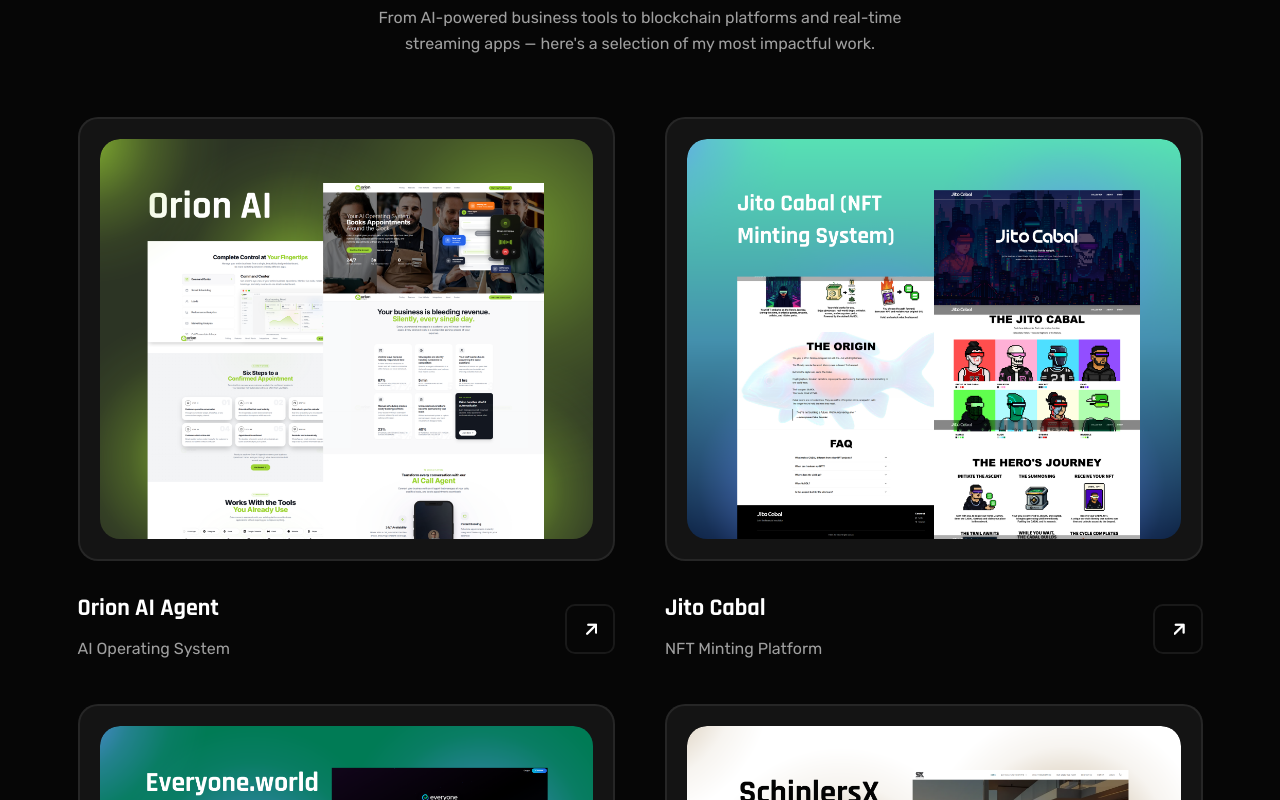
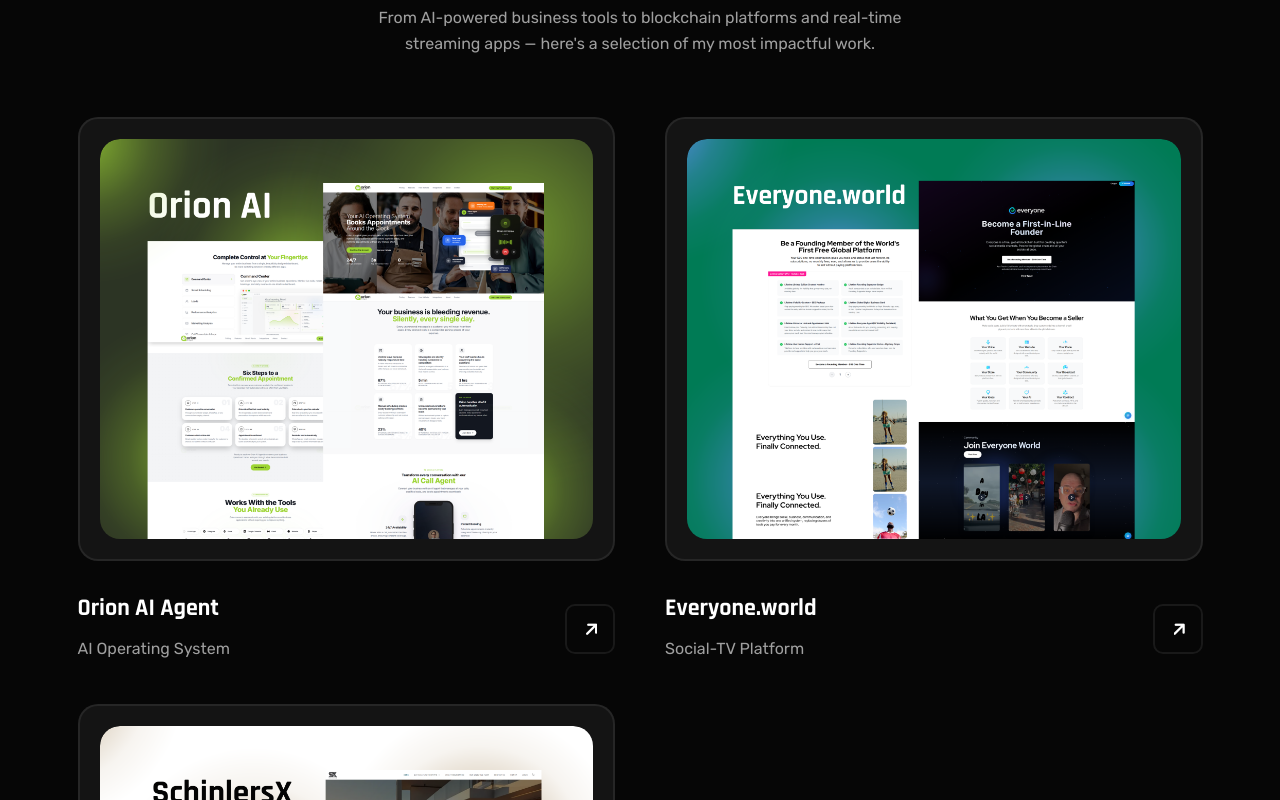
Before and after one commit to MuhammadFaizan1122/faizan-web3-vision, a Next.js app: page / in a window 1280 px wide. Shown: the part 5820-6620 px from the top of the page. Built offline with nearby package versions, Linux system fonts and the light colour scheme.

Commit message:
projects updated

```diff
--- a/components/LatestPortfolio.tsx
+++ b/components/LatestPortfolio.tsx
@@ -26,16 +26,16 @@
     url: "https://theorionai.app",
     techStack: ["Next.js", "Node.js", "TypeScript", "WhatsApp API"],
   },
-  {
-    slug: "jito-cabal",
-    title: "Jito Cabal",
-    subtitle: "NFT Minting Platform",
-    description:
-      "Built from scratch — full-stack NFT minting platform on Solana. Next.js frontend, MongoDB backend, Metaplex collection integration, and secure wallet authentication.",
-    image: "/assets/images/latest-portfolio/Jito-Cabal.png",
-    url: "https://jitocabal.com",
-    techStack: ["Next.js", "Solana", "MongoDB", "Metaplex"],
-  },
+  // {
+  //   slug: "jito-cabal",
+  //   title: "Jito Cabal",
+  //   subtitle: "NFT Minting Platform",
+  //   description:
+  //     "Built from scratch — full-stack NFT minting platform on Solana. Next.js frontend, MongoDB backend, Metaplex collection integration, and secure wallet authentication.",
+  //   image: "/assets/images/latest-portfolio/Jito-Cabal.png",
+  //   url: "https://jitocabal.com",
+  //   techStack: ["Next.js", "Solana", "MongoDB", "Metaplex"],
+  // },
   {
     slug: "everyone-world",
     title: "Everyone.world",
```
Also changed, not shown: app/data/projects.ts (+20 -20 lines).
